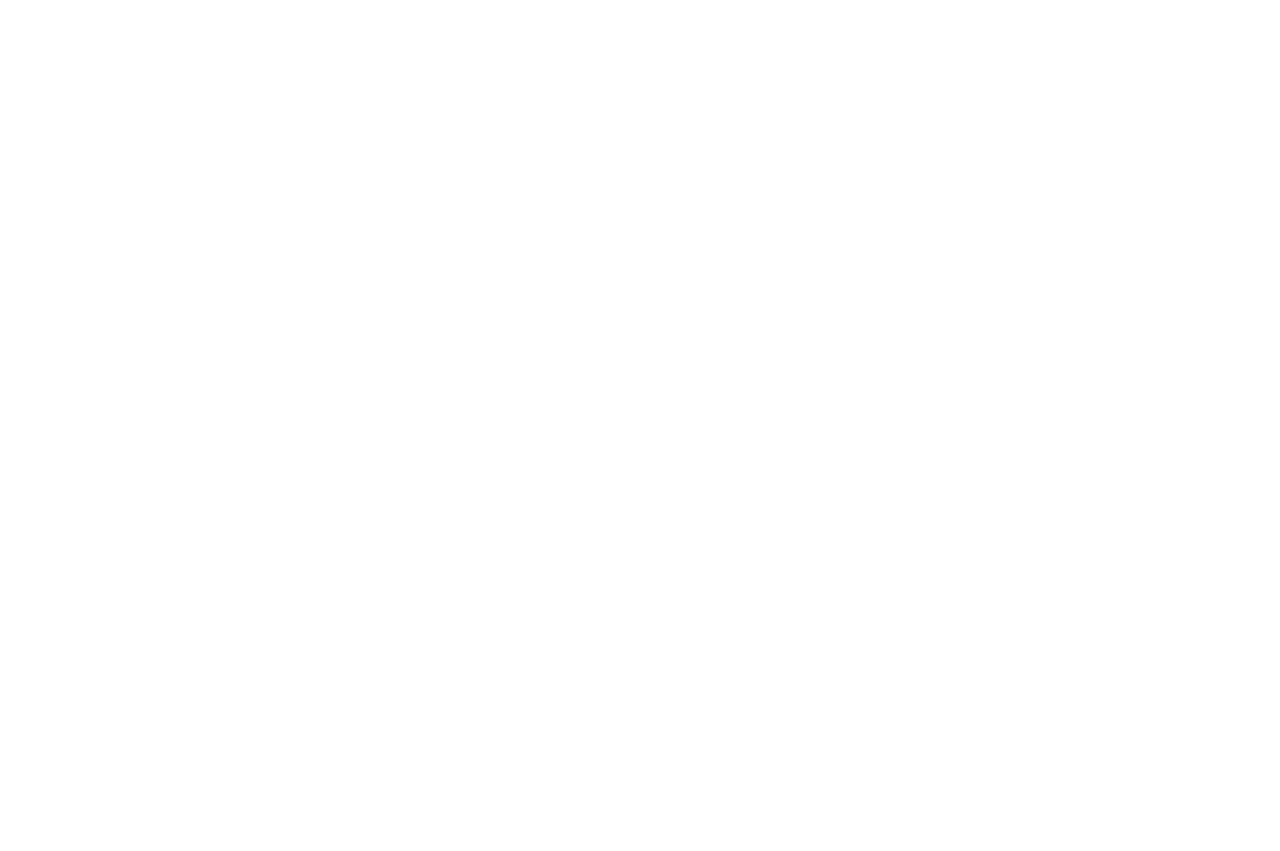
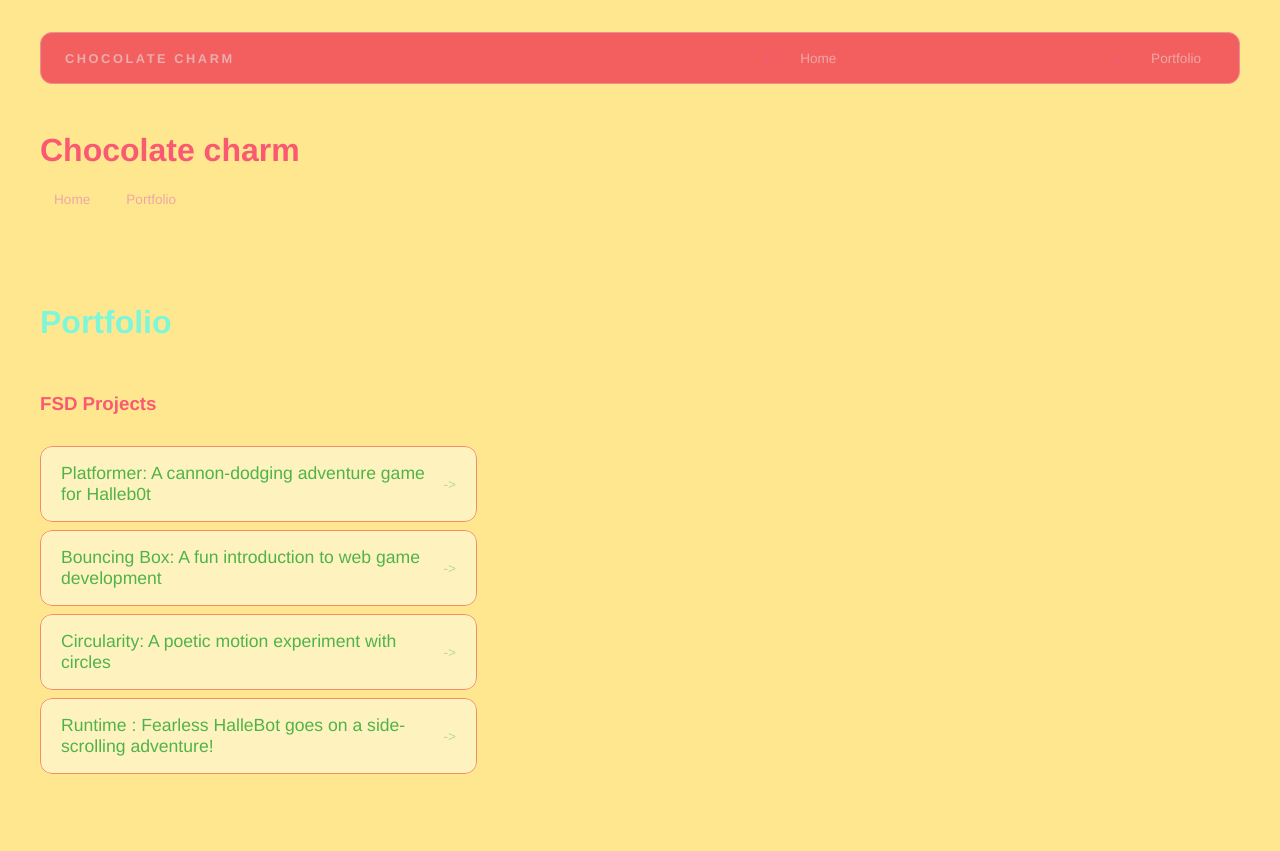
Before and after one commit to amaryadavis/amaryadavis.github.io, a plain HTML site: page portfolio.html in a window 1280 px wide. Before the commit the page ends 800 px from the top, so only its background shows below. Drawn offline with Linux system fonts and the light colour scheme.

Commit message:
worked on portfolio, website, and css

```diff
--- a/portfolio.html
+++ b/portfolio.html
@@ -0,0 +1,63 @@
+<!DOCTYPE html>
+<html>
+  <head>
+    <title>Chocolate charm</title>
+    <link rel="stylesheet" href="style.css" />
+  </head>
+
+  <body>
+    <!-- All content goes here -->
+    <div id="all-contents">
+       <nav>
+        <h1>Chocolate charm</h1>
+        <ul id="nav-ul">
+
+        </ul>
+          <li class="nav-li">
+            <a
+          href="index.html">Home</a>
+          </li>
+          <li class="nav-li">
+            <a
+          href="portfolio.html">Portfolio</a>
+          </li>
+
+       </nav>
+          <h1>Chocolate charm</h1>
+          <ul id="nav-ul">
+            <li class="nav-li">
+              <a href="index.html">Home</a>
+          </li>
+         <li class="nav-li">
+            <a href="portfolio.html">Portfolio</a>
+    </li>
+  </ul>
+</nav>
+
+       <main>
+          <div class="content">
+            <h1>Portfolio</h1>
+            <h3>FSD Projects</h3>
+            <ul id="portfolio">
+              <li>
+               <a href="fsd-projects/platformer/">Platformer: A cannon-dodging adventure game for Halleb0t</a>
+              </li>
+              <li>
+                <a href="fsd-projects/bouncing-box/">Bouncing Box: A fun introduction to web game development</a>
+              </li>
+              <li>
+               <a href="fsd-projects/circularity/">Circularity: A poetic motion experiment with circles</a>
+              </li>
+              <li>
+                <a href="fsd-projects/runtime/">Runtime : Fearless HalleBot goes on a side-scrolling adventure!</a>
+              </li>
+
+           </ul>
+
+           <!-- ASD Projects will go here-->
+
+           </div>
+       </main>
+    </div>
+  </body>
+</html>
--- a/style.css
+++ b/style.css
@@ -157,6 +157,58 @@ nav h1 {
 }
 
 .nav-li a:hover {
-  background: #000;
+  background: #f7baba;
   color: #fff;
 }
+/* Portfolio styles */
+.content h1 {
+  color: rgb(126, 247, 217);
+}
+
+#portfolio {
+  list-style: none;
+  margin: 0;
+  padding: 0;
+  width: 100%;
+  display: flex;
+  flex-direction: column;
+  gap: 8px;
+}
+
+#portfolio li {
+  border-radius: 12px;
+  overflow: hidden;
+}
+
+#portfolio a {
+  display: flex;
+  justify-content: space-between;
+  align-items: center;
+  text-decoration: none;
+  color: #50b349;
+  padding: 16px 20px;
+  font-size: 1.1rem;
+  font-weight: 500;
+  background: #fef3bf;
+  border: 1px solid #f38c6f;
+  border-radius: 12px;
+  transition: background 0.25s ease, color 0.25s ease, transform 0.25s ease;
+}
+
+#portfolio a:hover {
+  background: #fac1c1;
+  color: #fff;
+  transform: translateX(4px);
+}
+
+#portfolio a::after {
+  content: "->";
+  font-size: 0.85rem;
+  opacity: 0.4;
+  transition: opacity 0.25s ease;
+  white-space: nowrap;
+}
+
+#portfolio a:hover::after {
+  opacity: 1;
+}
```
